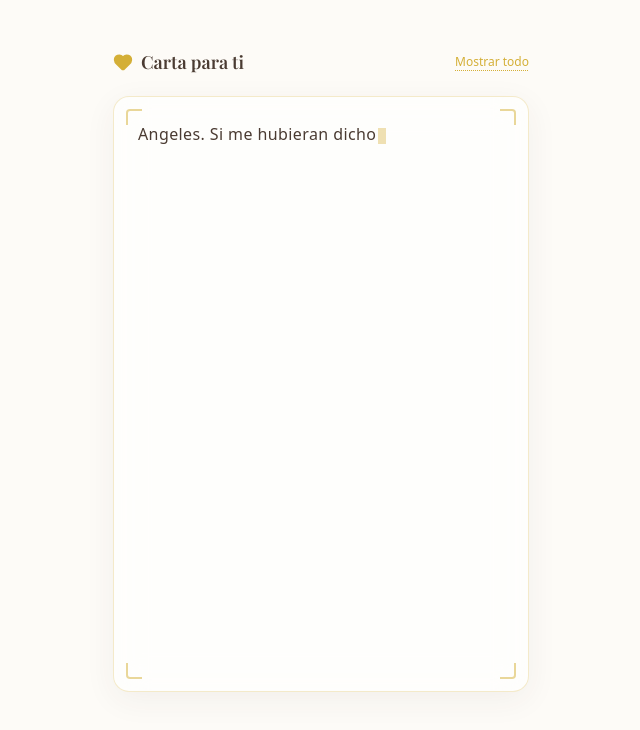
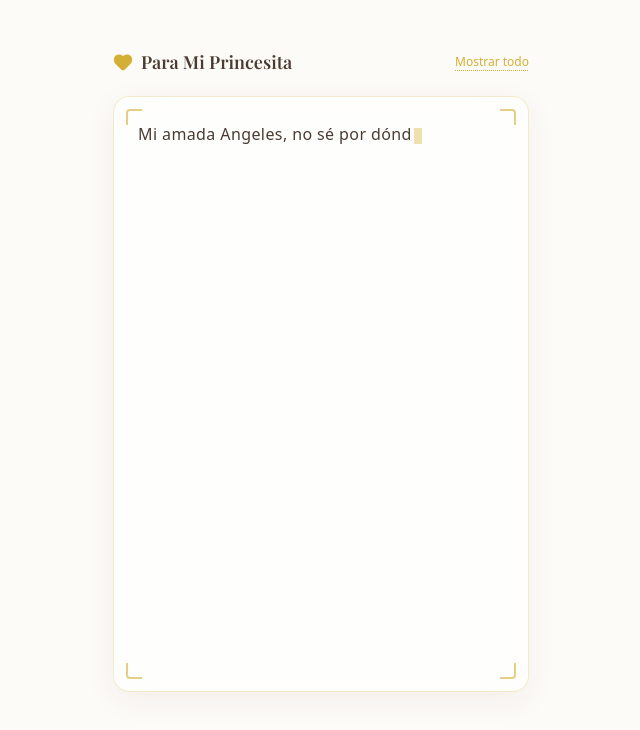
Before and after one commit to DiegoNiS/ad-memories, a Next.js app: page / in a window 1280 px wide. Both pictures are taken after a click on the button "A & D". Shown: the top 730 px of the page, without its empty margins (319-959 px from the left). Built offline with nearby package versions, Linux system fonts and the light colour scheme; no server answers; a web font is replaced by a local one.

Commit message:
feat: envelope and intense love letter

```diff
--- a/components/LoveLetter.tsx
+++ b/components/LoveLetter.tsx
@@ -8,8 +8,8 @@ interface LoveLetterProps {
   onNext: () => void;
 }
 
-const LETTER_TEXT =
-  "Angeles. Si me hubieran dicho hace un mes que una serendipia me traería hasta aquí, probablemente lo habría sobreanalizado. Llegaste cuando no buscaba nada, pero me di cuenta de que eras exactamente lo que me faltaba. Me encanta todo de ti. Tu dedicación, tu transparencia, esa intensidad hermosa con la que vives y cómo te ves cuando sonríes. Gracias por el tiempo compartido, las largas madrugadas hablando y la impaciencia tan linda de querer vernos. Sé que a veces la mente hace ruido y los miedos aparecen. Pero quiero que sepas algo: a pesar de cualquier caos, siempre voy a buscar sobreexplicarte todo. Voy a cuidar de ti, a darte la seguridad que mereces, a apaciguar tus enredos y asegurarme de que estés bien. No hay cosa que no haría por ti. Quiero que nuestro futuro sea viajando, haciendo lo que a ti te guste, construyendo algo firme que nada pueda quebrar.";
+const INTENSE_LETTER_TEXT =
+  "Mi amada Angeles, no sé por dónde empezar... siento que hay tanto por decir. Para empezar, quisiera mencionar que eres una chica única, bella, preciosa. Eres una princesita para mí. Mi niña, mi linda Angeles... hermosa. Llegaste cuando no buscaba nada, pero me di cuenta de que eras exactamente lo que me faltaba para que mi vida estuviera completa. Me encanta todo de ti y me maravillo contigo todos los días.\n\nSé que a veces la mente hace ruido y los miedos aparecen. Pero quiero que sepas algo: a pesar de cualquier caos, siempre voy a buscar sobreexplicarte todo, voy a cuidar de ti, a darte la seguridad que mereces, a apaciguar tus enredos y a asegurarme de que estés bien y seas inmensamente feliz siempre. No hay cosa que no haría por ti, porque mi paz la encuentro cuando te veo sonreír. Eres mi prioridad y quiero amarte con toda mi alma.";
 
 export const LoveLetter: React.FC<LoveLetterProps> = ({ onNext }) => {
   const [displayedText, setDisplayedText] = useState("");
@@ -19,11 +19,10 @@ export const LoveLetter: React.FC<LoveLetterProps> = ({ onNext }) => {
   useEffect(() => {
     let index = 0;
     const timer = setInterval(() => {
-      if (index < LETTER_TEXT.length) {
-        setDisplayedText(LETTER_TEXT.substring(0, index + 1));
+      if (index < INTENSE_LETTER_TEXT.length) {
+        setDisplayedText(INTENSE_LETTER_TEXT.substring(0, index + 1));
         index++;
 
-        // Auto-scroll down as text grows
         if (letterRef.current) {
           letterRef.current.scrollTop = letterRef.current.scrollHeight;
         }
@@ -31,13 +30,13 @@ export const LoveLetter: React.FC<LoveLetterProps> = ({ onNext }) => {
         setIsCompleted(true);
         clearInterval(timer);
       }
-    }, 30); // Strict 30ms per character requirement
+    }, 28); // Fast 28ms typewriter reveal
 
     return () => clearInterval(timer);
   }, []);
 
   const handleSkip = () => {
-    setDisplayedText(LETTER_TEXT);
+    setDisplayedText(INTENSE_LETTER_TEXT);
     setIsCompleted(true);
   };
 
@@ -54,7 +53,7 @@ export const LoveLetter: React.FC<LoveLetterProps> = ({ onNext }) => {
         <div className="flex items-center space-x-2">
           <Heart className="w-5 h-5 text-[#D4AF37] fill-[#D4AF37]" />
           <span className="font-serif-title text-[#4A3B32] font-semibold text-lg">
-            Carta para ti
+            Para Mi Princesita
           </span>
         </div>
 
@@ -69,17 +68,17 @@ export const LoveLetter: React.FC<LoveLetterProps> = ({ onNext }) => {
       </div>
 
       {/* Main Letter Card */}
-      <div className="relative w-full flex-1 my-3 overflow-hidden rounded-2xl ios-glass border border-[#D4AF37]/30 shadow-2xl flex flex-col">
-        {/* Subtle Decorative Gold Corner Lines */}
-        <div className="absolute top-3 left-3 w-4 h-4 border-t-2 border-l-2 border-[#D4AF37]/50 rounded-tl" />
-        <div className="absolute top-3 right-3 w-4 h-4 border-t-2 border-r-2 border-[#D4AF37]/50 rounded-tr" />
-        <div className="absolute bottom-3 left-3 w-4 h-4 border-b-2 border-l-2 border-[#D4AF37]/50 rounded-bl" />
-        <div className="absolute bottom-3 right-3 w-4 h-4 border-b-2 border-r-2 border-[#D4AF37]/50 rounded-br" />
+      <div className="relative w-full flex-1 my-3 overflow-hidden rounded-2xl ios-glass border border-[#D4AF37]/35 shadow-2xl flex flex-col">
+        {/* Decorative Gold Corners */}
+        <div className="absolute top-3 left-3 w-4 h-4 border-t-2 border-l-2 border-[#D4AF37]/60 rounded-tl" />
+        <div className="absolute top-3 right-3 w-4 h-4 border-t-2 border-r-2 border-[#D4AF37]/60 rounded-tr" />
+        <div className="absolute bottom-3 left-3 w-4 h-4 border-b-2 border-l-2 border-[#D4AF37]/60 rounded-bl" />
+        <div className="absolute bottom-3 right-3 w-4 h-4 border-b-2 border-r-2 border-[#D4AF37]/60 rounded-br" />
 
         {/* Scrollable Letter Content */}
         <div
           ref={letterRef}
-          className="flex-1 p-6 overflow-y-auto scrollbar-thin scrollbar-thumb-[#D4AF37]/30 text-[#4A3B32] font-sans text-base leading-relaxed tracking-wide space-y-4"
+          className="flex-1 p-6 overflow-y-auto scrollbar-thin scrollbar-thumb-[#D4AF37]/30 text-[#4A3B32] font-sans text-base leading-relaxed tracking-wide"
         >
           <p className="whitespace-pre-line font-medium">
             {displayedText}
```
